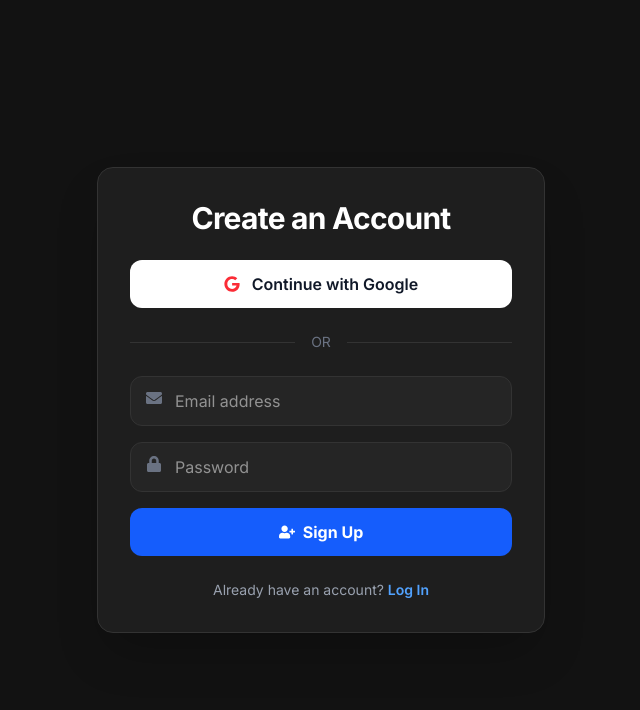
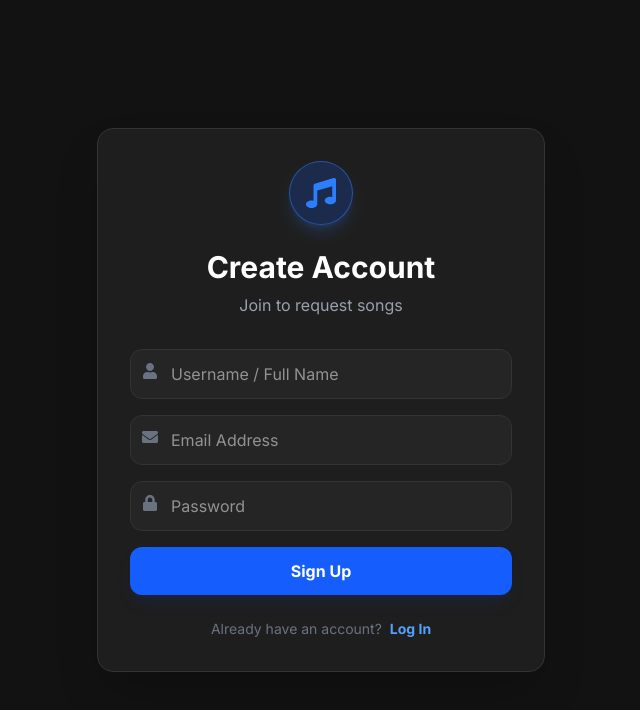
Before and after one commit to DavidVigh/Song-Tailor-Website, a Next.js app: page /auth in a window 1280 px wide. Both pictures are taken after a click on the button "Sign Up". Shown: the top 710 px of the page, without its empty margins (319-959 px from the left). Built offline with nearby package versions, Linux system fonts and the light colour scheme; no server answers.

Commit message:
Refactor AuthPage: Update UI components, enhance role-checking logic, and improve user feedback

```diff
--- a/app/auth/page.tsx
+++ b/app/auth/page.tsx
@@ -2,18 +2,22 @@
 import { useState, useEffect } from "react";
 import { supabase } from "@/lib/supabase";
 import { useRouter } from "next/navigation";
-import { FaGoogle, FaEnvelope, FaLock, FaSignInAlt, FaUserPlus } from "react-icons/fa";
-import { useToast } from "@/app/context/ToastContext"; // 👈 Import Hook
+import { FaMusic, FaUser, FaLock, FaEnvelope } from "react-icons/fa";
+import { useToast } from "@/app/context/ToastContext";
 
 export default function AuthPage() {
+  const router = useRouter();
+  const { showToast } = useToast();
+
+  const [loading, setLoading] = useState(false);
+  const [isSignUp, setIsSignUp] = useState(false);
+
+  // Form Fields
   const [email, setEmail] = useState("");
   const [password, setPassword] = useState("");
-  const [isSignUp, setIsSignUp] = useState(false);
-  const [loading, setLoading] = useState(false);
-  const router = useRouter();
-  const { showToast } = useToast(); // 👈 Use Hook
+  const [fullName, setFullName] = useState("");
 
-  // 1. Check if user is already logged in
+  // Check if already logged in
   useEffect(() => {
     const checkUser = async () => {
       const { data: { session } } = await supabase.auth.getSession();
@@ -24,145 +28,210 @@ export default function AuthPage() {
     checkUser();
   }, []);
 
-  // 2. Role-Based Redirect Helper
-  const checkRole = async (userId: string) => {
+  // 🔄 SELF-HEALING CHECK ROLE
+  async function checkRole(userId: string) {
+    try {
+      // 1. Try to get the profile
       const { data: profile, error } = await supabase
         .from("profiles")
         .select("role")
         .eq("id", userId)
-      .single();
+        .maybeSingle();
 
-    if (error) {
-      console.error("Error fetching role:", error);
-      router.push("/");
+      // 2. SUCCESS: Profile found
+      if (profile) {
+        if (profile.role === "admin") {
+            router.push("/pages/admin");
+        } else {
+            router.push("/pages/request");
+        }
         return;
       }
 
-    if (profile?.role === "admin") {
-      router.push("/pages/admin");
+      // 3. FAILURE: Profile missing? -> AUTO-FIX IT
+      console.log("Profile not found. Attempting to auto-create...");
+      const { data: { user } } = await supabase.auth.getUser();
+
+      if (user) {
+         // Use UPSERT here too for safety
+         const { error: insertError } = await supabase.from("profiles").upsert([
+           {
+             id: user.id,
+             email: user.email,
+             full_name: user.user_metadata?.full_name || "User",
+             role: "user"
+           }
+         ], { onConflict: 'id' });
+
+         if (!insertError) {
+             console.log("Profile auto-created. Redirecting...");
+             router.push("/pages/request");
          } else {
-      router.push("/pages/user/my-tickets"); // Or dashboard
+             console.error("Critical: Failed to auto-create profile:", JSON.stringify(insertError, null, 2));
+             showToast("Account error. Please contact support.", "error");
          }
-  };
+      }
 
-  // 3. Email Auth Handler
+    } catch (err) {
+      console.error("Unexpected auth error:", err);
+    }
+  }
+
   const handleAuth = async (e: React.FormEvent) => {
     e.preventDefault();
     setLoading(true);
 
     try {
       if (isSignUp) {
-        const { error, data } = await supabase.auth.signUp({
+        // 📝 SIGN UP LOGIC
+        const { data, error } = await supabase.auth.signUp({
           email,
           password,
+          options: {
+            data: {
+              full_name: fullName,
+            },
+          },
         });
+
         if (error) throw error;
 
-        // Create Profile immediately after signup
+        // Manually create profile using UPSERT (Safe Insert)
         if (data.user) {
-            await supabase.from("profiles").insert([{ id: data.user.id, role: "user" }]);
+          const { error: profileError } = await supabase
+            .from("profiles")
+            .upsert(
+              [
+                {
+                  id: data.user.id,
+                  full_name: fullName,
+                  email: email,
+                  role: "user",
+                },
+              ],
+              { onConflict: 'id' } // If ID exists, just update/ignore
+            );
+
+           if (profileError) {
+             console.error("Profile creation error:", JSON.stringify(profileError, null, 2));
+           }
         }
 
-        showToast("Check your email to confirm sign up!", "info"); // 👈 Toast
+        showToast("Account created! Logging you in...", "success");
+
+        if (data.session) {
+            checkRole(data.user!.id);
         } else {
+            showToast("Please check your email to confirm your account.", "info");
+        }
+
+      } else {
+        // 🔐 LOGIN LOGIC
         const { data, error } = await supabase.auth.signInWithPassword({
           email,
           password,
         });
+
         if (error) throw error;
 
-        showToast("Logged in successfully!", "success"); // 👈 Toast
-        if (data.user) checkRole(data.user.id);
+        showToast("Welcome back!", "success");
+        if (data.session) {
+          checkRole(data.session.user.id);
+        }
       }
     } catch (error: any) {
-      showToast(error.message || "Authentication failed", "error"); // 👈 Toast
+      showToast(error.message || "Authentication failed", "error");
     } finally {
       setLoading(false);
     }
   };
 
-  // 4. Google Auth Handler
-  const handleGoogleLogin = async () => {
-    try {
-      const { error } = await supabase.auth.signInWithOAuth({
-        provider: "google",
-        options: {
-          redirectTo: `${window.location.origin}/auth/callback`,
-        },
-      });
-      if (error) throw error;
-    } catch (error: any) {
-      showToast(error.message, "error"); // 👈 Toast
-    }
-  };
+  return (
+    <div className="min-h-screen bg-[#121212] flex items-center justify-center p-4">
+      <div className="bg-[#1e1e1e] border border-[#333] p-8 rounded-2xl shadow-2xl w-full max-w-md">
 
-  return (
-    <div className="flex min-h-screen items-center justify-center bg-[#121212] p-4 text-white">
-      <div className="w-full max-w-md rounded-2xl border border-[#333] bg-[#1e1e1e] p-8 shadow-2xl">
-        <h2 className="mb-6 text-center text-3xl font-bold tracking-tight text-white">
-          {isSignUp ? "Create an Account" : "Welcome Back"}
-        </h2>
-
-        {/* Google Login */}
-        <button
-          onClick={handleGoogleLogin}
-          className="mb-6 flex w-full items-center justify-center gap-3 rounded-xl bg-white py-3 font-semibold text-gray-900 transition-all hover:bg-gray-200"
-        >
-          <FaGoogle className="text-red-500" />
-          Continue with Google
-        </button>
-
-        <div className="mb-6 flex items-center gap-4 text-sm text-gray-500">
-          <div className="h-px flex-1 bg-[#333]"></div>
-          OR
-          <div className="h-px flex-1 bg-[#333]"></div>
+        {/* Logo / Header */}
+        <div className="flex justify-center mb-6">
+            <div className="w-16 h-16 bg-blue-600/20 rounded-full flex items-center justify-center border border-blue-500/50 shadow-lg shadow-blue-500/20">
+                <FaMusic className="text-blue-500 text-3xl" />
+            </div>
         </div>
 
-        {/* Email Form */}
+        <h1 className="text-3xl font-bold text-white mb-2 text-center">
+          {isSignUp ? "Create Account" : "Welcome Back"}
+        </h1>
+        <p className="text-gray-400 mb-8 text-center">
+          {isSignUp ? "Join to request songs" : "Sign in to manage your requests"}
+        </p>
+
         <form onSubmit={handleAuth} className="space-y-4">
-          <div className="relative">
-            <FaEnvelope className="absolute left-4 top-3.5 text-gray-500" />
+
+          {/* Username Field (Only for Sign Up) */}
+          {isSignUp && (
+            <div className="relative animate-in fade-in slide-in-from-top-2">
+              <FaUser className="absolute left-3 top-3.5 text-gray-500" />
               <input
-              type="email"
-              placeholder="Email address"
-              value={email}
-              onChange={(e) => setEmail(e.target.value)}
-              className="w-full rounded-xl border border-[#333] bg-[#252525] py-3 pl-11 pr-4 text-white focus:border-blue-500 focus:outline-none"
+                type="text"
+                placeholder="Username / Full Name"
+                className="w-full bg-[#252525] border border-[#333] rounded-xl p-3 pl-10 text-white focus:border-blue-500 focus:outline-none transition-colors"
+                value={fullName}
+                onChange={(e) => setFullName(e.target.value)}
                 required
               />
             </div>
+          )}
+
+          {/* Email Field */}
           <div className="relative">
-            <FaLock className="absolute left-4 top-3.5 text-gray-500" />
+            <FaEnvelope className="absolute left-3 top-3.5 text-gray-500" />
             <input
-              type="password"
-              placeholder="Password"
-              value={password}
-              onChange={(e) => setPassword(e.target.value)}
-              className="w-full rounded-xl border border-[#333] bg-[#252525] py-3 pl-11 pr-4 text-white focus:border-blue-500 focus:outline-none"
+              type="email"
+              placeholder="Email Address"
+              className="w-full bg-[#252525] border border-[#333] rounded-xl p-3 pl-10 text-white focus:border-blue-500 focus:outline-none transition-colors"
+              value={email}
+              onChange={(e) => setEmail(e.target.value)}
               required
             />
           </div>
 
+          {/* Password Field */}
+          <div className="relative">
+            <FaLock className="absolute left-3 top-3.5 text-gray-500" />
+            <input
+              type="password"
+              placeholder="Password"
+              className="w-full bg-[#252525] border border-[#333] rounded-xl p-3 pl-10 text-white focus:border-blue-500 focus:outline-none transition-colors"
+              value={password}
+              onChange={(e) => setPassword(e.target.value)}
+              required
+              minLength={6}
+            />
+          </div>
+
+          {/* Submit Button */}
           <button
             type="submit"
             disabled={loading}
-            className="flex w-full items-center justify-center gap-2 rounded-xl bg-blue-600 py-3 font-bold text-white transition-all hover:bg-blue-500 disabled:opacity-50"
+            className="w-full bg-blue-600 hover:bg-blue-500 text-white font-bold py-3 px-4 rounded-xl shadow-lg shadow-blue-900/20 transition-all transform active:scale-[0.98] flex items-center justify-center gap-2 mt-4"
           >
-            {loading ? "Processing..." : isSignUp ? <><FaUserPlus /> Sign Up</> : <><FaSignInAlt /> Log In</>}
+            {loading ? "Processing..." : (isSignUp ? "Sign Up" : "Sign In")}
           </button>
         </form>
 
-        {/* Toggle */}
-        <p className="mt-6 text-center text-sm text-gray-400">
+        {/* Toggle Mode */}
+        <div className="text-center mt-6">
+          <p className="text-sm text-gray-500">
             {isSignUp ? "Already have an account?" : "Don't have an account?"}{" "}
             <button
               onClick={() => setIsSignUp(!isSignUp)}
-            className="font-semibold text-blue-400 hover:underline"
+              className="text-blue-400 hover:text-blue-300 font-bold ml-1 transition-colors"
             >
               {isSignUp ? "Log In" : "Sign Up"}
             </button>
           </p>
         </div>
+
+      </div>
     </div>
   );
 }
```
Lines whose indentation alone changed are shown as unchanged.
